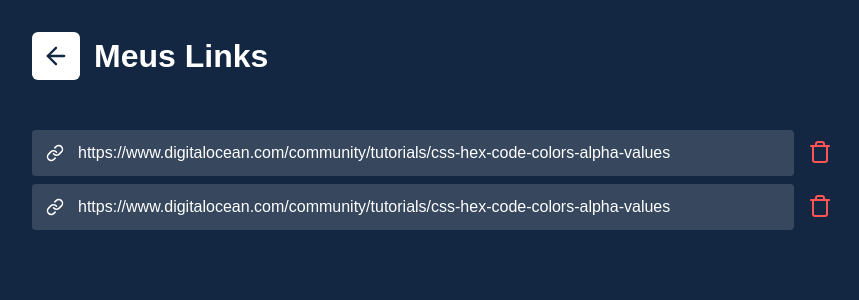
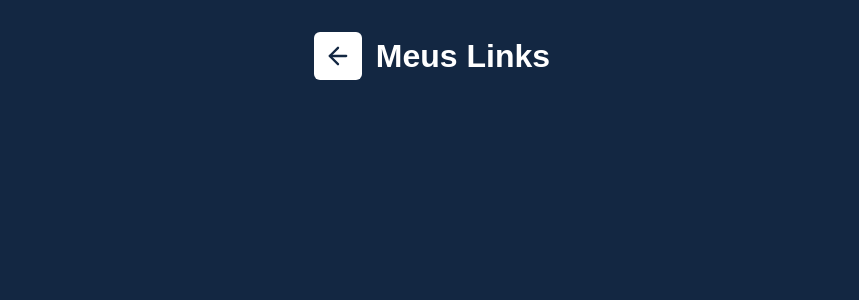
Before and after one commit to alansods/encurtador-de-links, a React (Create React App) app: page /meus-links in a window 1280 px wide. Shown: the top 300 px of the page, without its empty margins (208-1067 px from the left). Built offline with nearby package versions, Linux system fonts and the light colour scheme.

Commit message:
meus links pegando links salvos

```diff
--- a/src/components/LinkItem/link-item.css
+++ b/src/components/LinkItem/link-item.css
@@ -1,6 +1,6 @@
 .modal-container{
   position: absolute;
-  bottom: 18px;
+  bottom: 50px;
   background: #fff;
   padding: 14px;
   width: 700px;
--- a/src/pages/MeusLinks/index.js
+++ b/src/pages/MeusLinks/index.js
@@ -1,42 +1,63 @@
-import './meusLinks.css'
-import { FiArrowLeft, FiLink, FiTrash } from 'react-icons/fi'
+import "./meusLinks.css";
+import { FiArrowLeft, FiLink, FiTrash } from "react-icons/fi";
+import { Link } from "react-router-dom";
+import { useState, useEffect } from "react";
 
-import { Link } from 'react-router-dom'
+import { getLinkSave } from "../../services/storeLinks";
+import LinkItem from '../../components/LinkItem'
 
 export default function MeusLinks() {
+  const [myLinks, setMyLinks] = useState([]);
+  const [data, setData] = useState({});
+  const [showModal, setShowModal] = useState(false);
+
+  useEffect(() => {
+    async function getLinks() {
+      const result = await getLinkSave("@encurtaLink");
+
+      if (result.length === 0) {
+        //nossa lista esta vazia.
+      }
+      setMyLinks(result);
+    }
+
+    getLinks();
+  }, []);
+
+  function handleOpenLink(link){
+    setData(link)
+    setShowModal(true)
+  }
+
   return (
-    <div className='links-container'>
-
+    <div className="links-container">
       <div className="links-header">
         <Link to={"/"}>
-          <div className='voltar'>
-          <FiArrowLeft size={28} color='#132742' />
+          <div className="voltar">
+            <FiArrowLeft size={28} color="#132742" />
           </div>
-
         </Link>
         <h1>Meus Links</h1>
       </div>
 
-      <div className="links-item">
-        <button className='link'>
-          <FiLink size={18} color='#fff' />
-          https://www.digitalocean.com/community/tutorials/css-hex-code-colors-alpha-values
-        </button>
-        <button className='link-delete'>
-          <FiTrash size={24} color='#ff5454' />
-        </button>
-      </div>
+      {myLinks.map((link) => (
+        <div key={link.id} className="links-item">
+          <button className="link" onClick={ () => handleOpenLink(link) }>
+            <FiLink size={18} color="#fff" />
+            {link.long_url}
+          </button>
+          <button className="link-delete">
+            <FiTrash size={24} color="#ff5454" />
+          </button>
+        </div>
+      ))}
 
-      <div className="links-item">
-        <button className='link'>
-          <FiLink size={18} color='#fff' />
-          https://www.digitalocean.com/community/tutorials/css-hex-code-colors-alpha-values
-        </button>
-        <button className='link-delete'>
-          <FiTrash size={24} color='#ff5454' />
-        </button>
-      </div>
-
+      { showModal && (
+        <LinkItem
+        closeModal={ ()=> setShowModal(false) }
+        content={data}
+        />
+      )}
     </div>
   );
 }
--- a/src/services/storeLinks.js
+++ b/src/services/storeLinks.js
@@ -1,6 +1,6 @@
 // Buscar links salvos.
 export async function getLinkSave(key){
-  const myLinks = await localStorage.getItem('key')
+  const myLinks = await localStorage.getItem(key)
   let linksSaves = JSON.parse(myLinks) || []
   return linksSaves
 }
```
